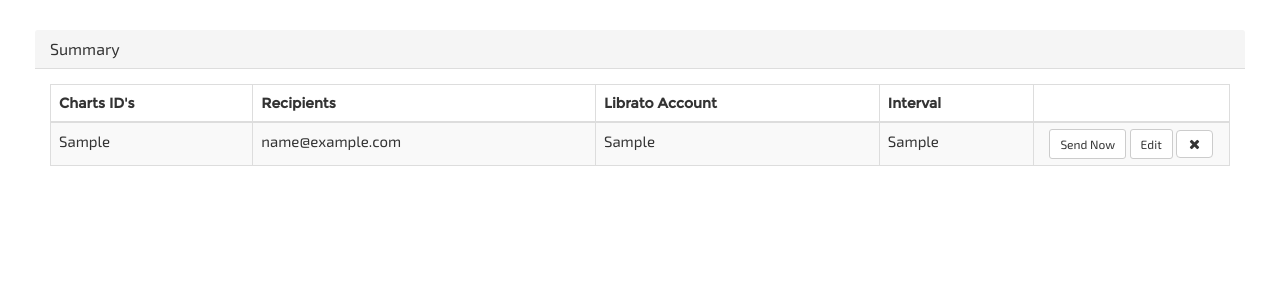
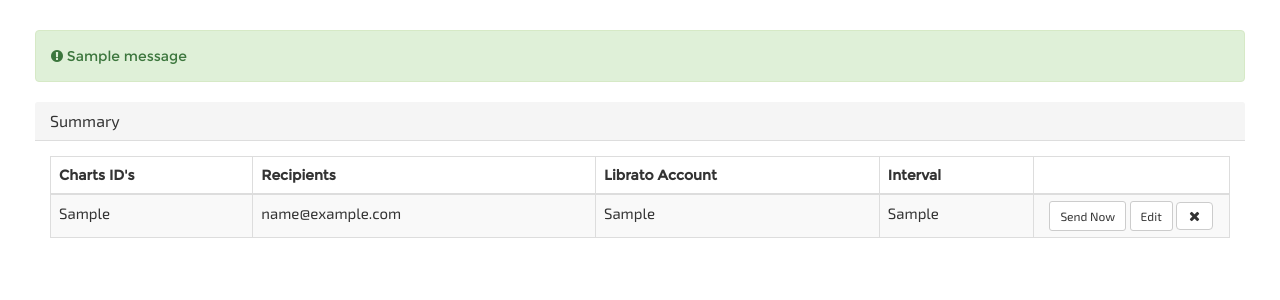
Before and after one commit to weareswat/librato-chart-sender-web, a Django app: page / in a window 1280 px wide. Shown: the part 81-381 px from the top of the page. Run offline with Django 3.2, Linux system fonts and the light colour scheme; tables that the repository leaves empty hold one stand-in row (values such as "Sample post"); one stand-in notice (Sample message) is shown; some libraries are stand-ins or nearby versions.

Commit message:
Added messages framework

```diff
--- a/librato_chart_sender/templates/index.html
+++ b/librato_chart_sender/templates/index.html
@@ -38,6 +38,12 @@
                     </nav>
                     <h3 class="title"><a href="{% url 'index' %}" >Librato Chart Sender Web</a></h3>
                 </div>
+                {% for message in messages %}
+                    <div class="alert alert-success" role="alert"><span class="fa fa-exclamation-circle" aria-hidden="true"></span>
+                        <span class="sr-only">Success:</span>
+                        {{ message }}
+                    </div>
+                {% endfor %}
                 <div class="row summary_table">
                     <div class="col-lg-12">
                         <div class="panel-default">
--- a/librato_chart_sender/views.py
+++ b/librato_chart_sender/views.py
@@ -4,7 +4,7 @@ from django.shortcuts import redirect
 from .models import Configuration
 from db.config_db import ConfigDB
 from interactors import SendChartInteractor
-
+from django.contrib import messages
 
 def index(request):
     configurations = Configuration.objects.all()
@@ -64,4 +64,5 @@ def config_delete(request, config_id):
 
 def send_now(request, config_id):
     SendChartInteractor(ConfigDB).run(config_id)
+    messages.success(request, 'Successfully sent report!')
     return redirect('index')
```
